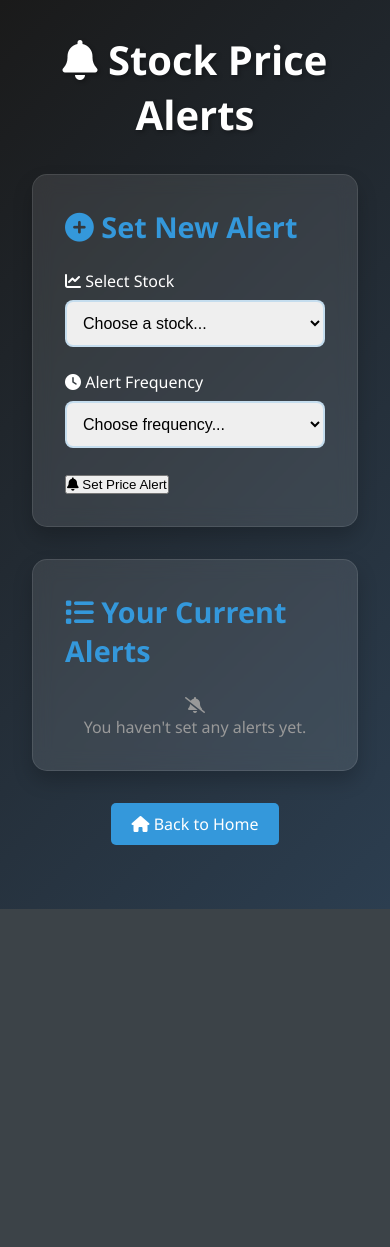
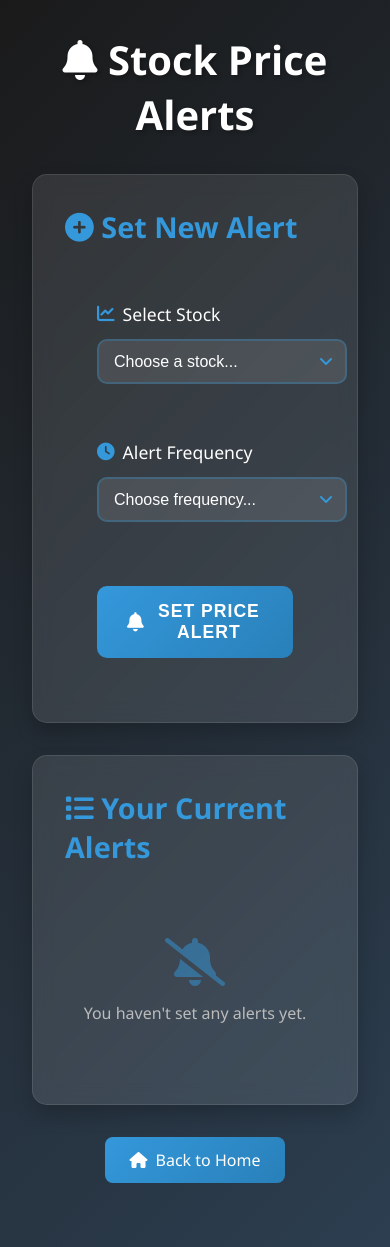
Before and after one commit to hamzamajeed01/Stock-Price-Prediction, a Flask app: page /alerts in a window 390 px wide. Before the commit the page ends 909 px from the top, so only its background shows below. Run offline with Flask 3, Linux system fonts and the light colour scheme; the visitor is signed in with stand-in values (Sample User, id 1); data that the repository does not hold is empty.

Commit message:
Enhance alert section and card styling with modern, responsive design

```diff
--- a/app/static/css/home.css
+++ b/app/static/css/home.css
@@ -241,13 +241,118 @@ input:focus {
 /* Alert Section Styles */
 .alert-section {
     margin-bottom: 2rem;
+    background: rgba(255, 255, 255, 0.1);
+    backdrop-filter: blur(10px);
+    border: 1px solid rgba(255, 255, 255, 0.1);
+    transition: all 0.3s ease;
+}
+
+.alert-section:hover {
+    transform: translateY(-5px);
+    box-shadow: 0 15px 30px rgba(0, 0, 0, 0.2);
 }
 
 .alert-form {
-    max-width: 600px;
+    max-width: 800px;
     margin: 0 auto;
+    padding: 2rem;
 }
 
+.form-row {
+    display: grid;
+    grid-template-columns: repeat(auto-fit, minmax(250px, 1fr));
+    gap: 1.5rem;
+    margin-bottom: 2rem;
+}
+
+.form-group {
+    margin-bottom: 1.5rem;
+}
+
+.form-group label {
+    display: flex;
+    align-items: center;
+    gap: 0.5rem;
+    margin-bottom: 0.8rem;
+    color: #fff;
+    font-weight: 500;
+    font-size: 1.1rem;
+}
+
+.form-group label i {
+    color: #3498db;
+}
+
+.select-wrapper {
+    position: relative;
+}
+
+.select-wrapper::after {
+    content: '\f107';
+    font-family: 'Font Awesome 6 Free';
+    font-weight: 900;
+    position: absolute;
+    right: 15px;
+    top: 50%;
+    transform: translateY(-50%);
+    color: #3498db;
+    pointer-events: none;
+}
+
+.form-group select {
+    width: 100%;
+    padding: 12px 35px 12px 15px;
+    background: rgba(255, 255, 255, 0.1);
+    border: 2px solid rgba(52, 152, 219, 0.3);
+    border-radius: 10px;
+    font-size: 1rem;
+    color: #fff;
+    appearance: none;
+    cursor: pointer;
+    transition: all 0.3s ease;
+}
+
+.form-group select:focus {
+    border-color: #3498db;
+    background: rgba(255, 255, 255, 0.15);
+    outline: none;
+}
+
+.form-group select option {
+    background: #2c3e50;
+    color: #fff;
+}
+
+.submit-btn {
+    background: linear-gradient(135deg, #3498db, #2980b9);
+    color: white;
+    border: none;
+    padding: 15px 30px;
+    border-radius: 10px;
+    font-size: 1.1rem;
+    cursor: pointer;
+    width: 100%;
+    display: flex;
+    align-items: center;
+    justify-content: center;
+    gap: 10px;
+    transition: all 0.3s ease;
+    text-transform: uppercase;
+    font-weight: 600;
+    letter-spacing: 1px;
+}
+
+.submit-btn:hover {
+    background: linear-gradient(135deg, #2980b9, #3498db);
+    transform: translateY(-2px);
+    box-shadow: 0 5px 15px rgba(52, 152, 219, 0.4);
+}
+
+.submit-btn i {
+    font-size: 1.2rem;
+}
+
+/* Current Alerts Styles */
 .alerts-grid {
     display: grid;
     grid-template-columns: repeat(auto-fill, minmax(300px, 1fr));
@@ -257,74 +362,122 @@ input:focus {
 
 .alert-card {
     background: rgba(255, 255, 255, 0.1);
-    border-radius: 10px;
+    border-radius: 15px;
     padding: 1.5rem;
     border: 1px solid rgba(255, 255, 255, 0.1);
+    transition: all 0.3s ease;
+}
+
+.alert-card:hover {
+    transform: translateY(-5px);
+    box-shadow: 0 10px 20px rgba(0, 0, 0, 0.2);
+}
+
+.stock-header {
     display: flex;
-    flex-direction: column;
-    justify-content: space-between;
+    align-items: center;
+    gap: 10px;
+    margin-bottom: 1rem;
+}
+
+.stock-header i {
+    color: #3498db;
+    font-size: 1.5rem;
 }
 
 .alert-info h3 {
-    color: #3498db;
-    margin-bottom: 0.5rem;
-    font-size: 1.2rem;
+    color: #fff;
+    margin: 0;
+    font-size: 1.3rem;
 }
 
 .alert-info .symbol {
-    color: #fff;
+    color: #3498db;
     font-size: 1.1rem;
-    margin-bottom: 0.5rem;
+    margin-bottom: 1rem;
+    font-weight: 500;
 }
 
-.alert-info .frequency {
+.alert-info .frequency,
+.alert-info .last-alert {
+    display: flex;
+    align-items: center;
+    gap: 8px;
     color: #bbb;
-    margin-bottom: 0.5rem;
+    margin-bottom: 0.8rem;
+    font-size: 0.95rem;
 }
 
-.alert-info .last-alert {
-    color: #999;
-    font-size: 0.9rem;
-}
-
-.delete-form {
-    margin-top: 1rem;
+.alert-info i {
+    color: #3498db;
 }
 
 .delete-btn {
-    background: #e74c3c;
+    background: linear-gradient(135deg, #e74c3c, #c0392b);
     color: white;
     border: none;
-    padding: 8px 16px;
-    border-radius: 5px;
+    padding: 12px 20px;
+    border-radius: 8px;
     cursor: pointer;
     width: 100%;
+    display: flex;
+    align-items: center;
+    justify-content: center;
+    gap: 8px;
     transition: all 0.3s ease;
+    margin-top: 1rem;
+    font-size: 1rem;
 }
 
 .delete-btn:hover {
-    background: #c0392b;
+    background: linear-gradient(135deg, #c0392b, #e74c3c);
+    transform: translateY(-2px);
+    box-shadow: 0 5px 15px rgba(231, 76, 60, 0.3);
 }
 
 .no-alerts {
     text-align: center;
-    color: #999;
-    margin-top: 1rem;
+    color: #bbb;
+    padding: 3rem 0;
+    display: flex;
+    flex-direction: column;
+    align-items: center;
+    gap: 1rem;
 }
 
-.flash-messages {
-    margin-bottom: 1.5rem;
+.no-alerts i {
+    font-size: 3rem;
+    color: #3498db;
+    opacity: 0.5;
 }
 
 .flash-message {
+    display: flex;
+    align-items: center;
+    justify-content: center;
+    gap: 10px;
     background: rgba(52, 152, 219, 0.2);
     color: #3498db;
     padding: 1rem;
-    border-radius: 5px;
-    margin-bottom: 0.5rem;
-    text-align: center;
+    border-radius: 10px;
+    margin-bottom: 1rem;
+    font-weight: 500;
+    border: 1px solid rgba(52, 152, 219, 0.3);
+    animation: slideIn 0.3s ease;
 }
 
+@keyframes slideIn {
+    from {
+        transform: translateY(-20px);
+        opacity: 0;
+    }
+    to {
+        transform: translateY(0);
+        opacity: 1;
+    }
+}
+
+/* Navigation Styles */
 .navigation {
     display: flex;
     justify-content: center;
@@ -333,15 +486,20 @@ input:focus {
 }
 
 .nav-link {
-    background: #3498db;
+    background: linear-gradient(135deg, #3498db, #2980b9);
     color: white;
     text-decoration: none;
-    padding: 10px 20px;
-    border-radius: 5px;
+    padding: 12px 25px;
+    border-radius: 8px;
+    display: flex;
+    align-items: center;
+    gap: 8px;
     transition: all 0.3s ease;
+    font-weight: 500;
 }
 
 .nav-link:hover {
-    background: #2980b9;
+    background: linear-gradient(135deg, #2980b9, #3498db);
     transform: translateY(-2px);
+    box-shadow: 0 5px 15px rgba(52, 152, 219, 0.3);
 }
```
